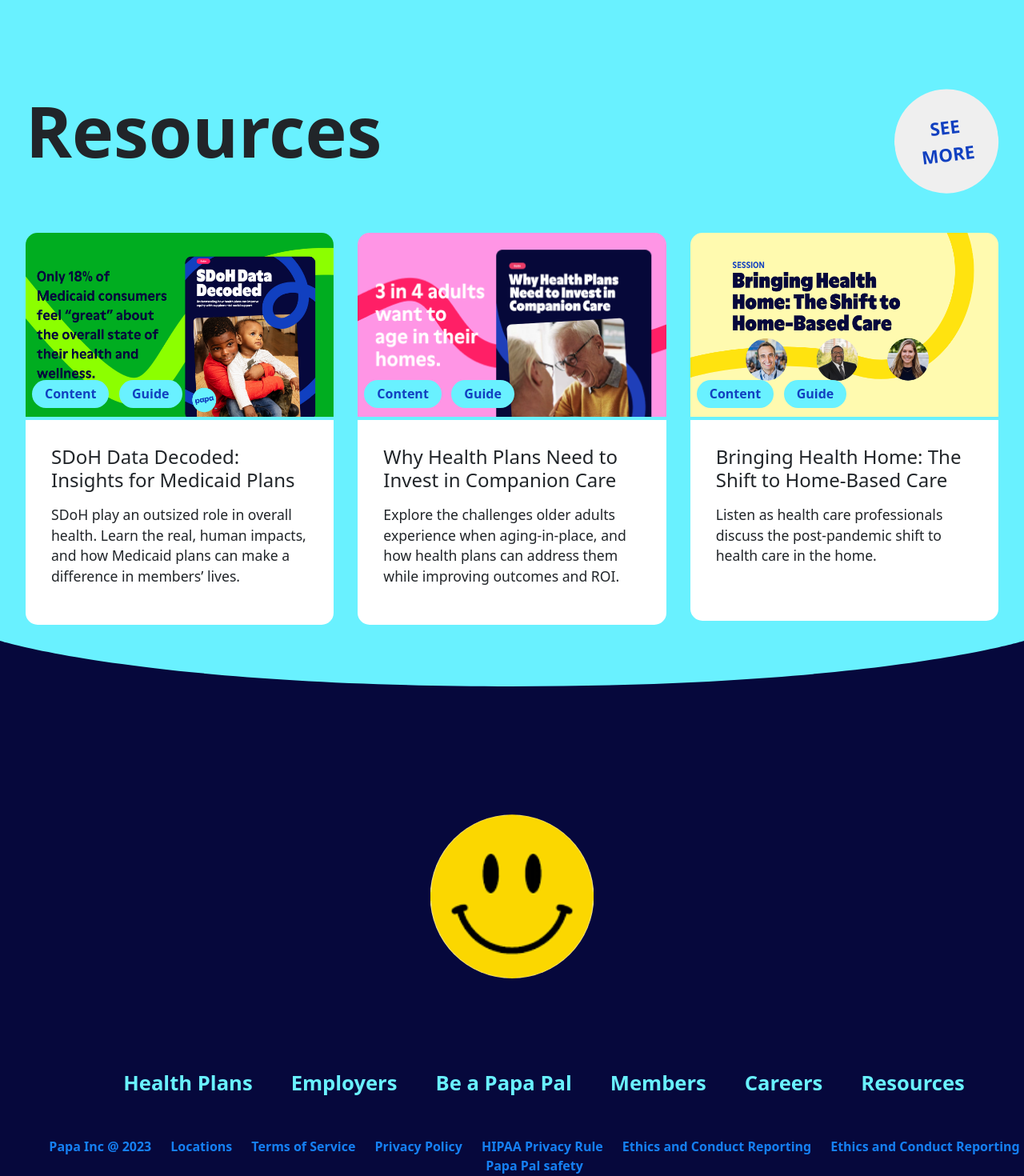
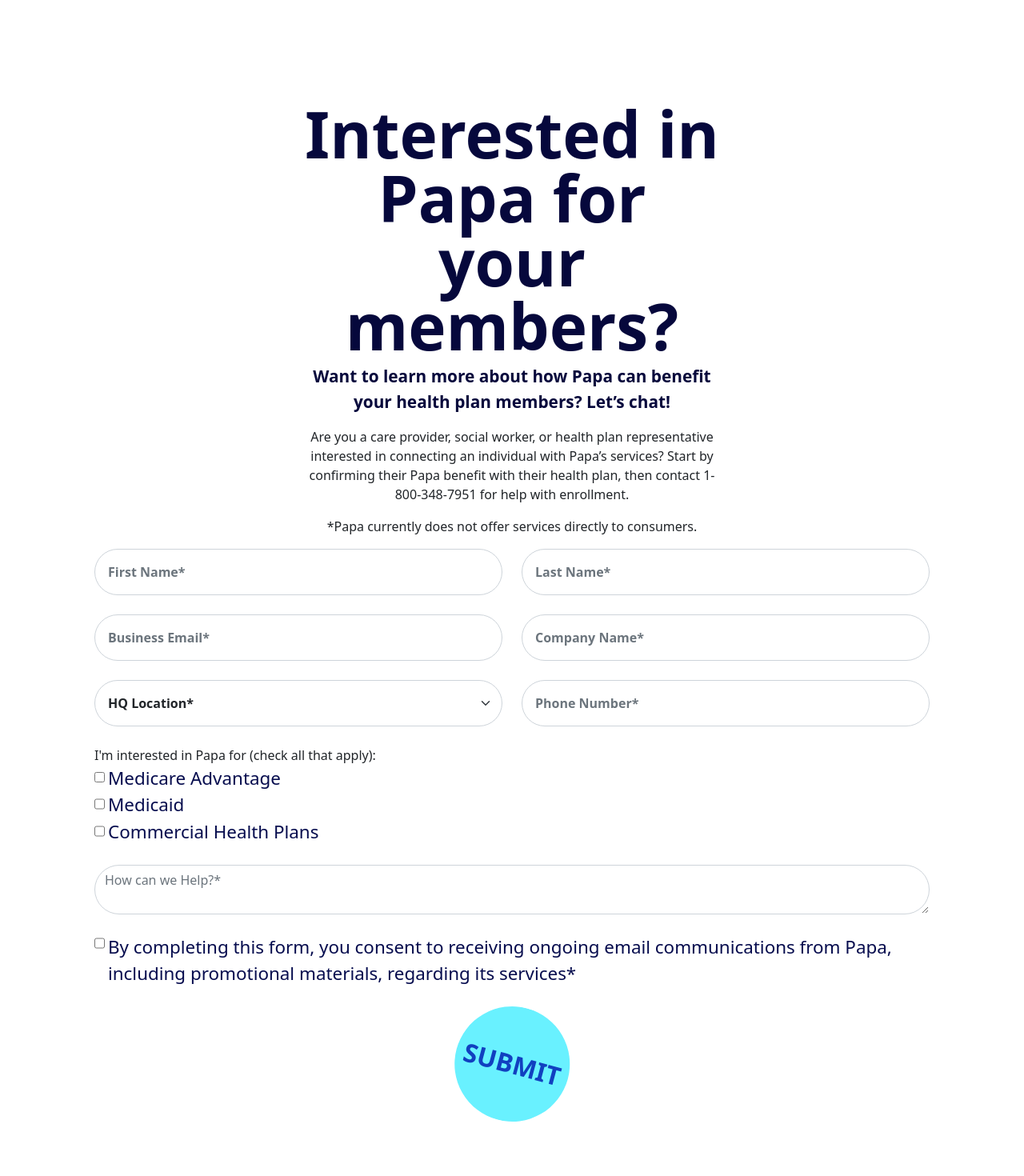
Before and after one commit to Suraj2017-cse/cairo_vision, a React (Create React App) app: page /health-plans in a window 1280 px wide. Shown: the part 6360-7830 px from the top of the page at 80% size. Built offline with nearby package versions, Linux system fonts and the light colour scheme; a web font is replaced by a local one.

Commit message:
add member component

```diff
--- a/src/Component/Article.js
+++ b/src/Component/Article.js
@@ -4,8 +4,6 @@
 const Article = ({article, para, img}) => {
   return (
     <article>
-     {/* <svg aria-hidden="true" viewBox="0 0 1440 64" className="w-full h-[21px] md:h-8 lg:h-12 xl:h-16 block absolute fill-bg top-0 left-0 transform translate-y-[calc(-100%+1px)] overflow-visible" preserveAspectRatio="none"><path d="M0,0S203,64,720,64,1440,0,1440,0V64H0Z" fill="#06083C"></path></svg> */}
-
       <div className="article">
         <div className="how-it-works">
           <div className="how-work">
@@ -30,7 +28,7 @@
           <img src={img} alt="Dad-Daughter-duo" />
         </div>
       </div>
-      <svg aria-hidden="true" viewBox="0 0 1440 64" className="w-full h-[21px] md:h-8 lg:h-12 xl:h-16 block absolute fill-bg top-0 left-0 transform translate-y-[calc(-100%+1px)] overflow-visible" preserveAspectRatio="none"><path d="M0,0S203,64,720,64,1440,0,1440,0V64H0Z" fill="#69F1FF"></path></svg>
+      <svg aria-hidden="true" viewBox="0 0 1440 64" className="w-full h-[21px] md:h-8 lg:h-12 xl:h-16 block absolute fill-bg top-0 left-0 transform translate-y-[calc(-100%+1px)] overflow-visible" preserveAspectRatio="none"><path d="M0,0S203,64,720,64,1440,0,1440,0V64H0Z" fill={img === './Home-HowItWorks-685x1024-1.jpg' ? '#69F1FF' :"#FFFFFF"}></path></svg>
     </article>
   );
 };
--- a/src/Component/HealthPlans.js
+++ b/src/Component/HealthPlans.js
@@ -1,28 +1,46 @@
-import React from 'react'
-import HeaderItem from './HeaderItem'
-import Footer from './Footer'
-import Resources from './Resources'
-import { HomeHealth, ResourceHealthPlans, ArticleHealthPlans, CompanionCareHealthPlans, ProvenData, OurTechData  } from '../Data'
-import Article from './Article';
-import Companion from './Companion'
-import Proven from '../Proven'
-import OurTech from '../OurTech'
+import React from "react";
+import HeaderItem from "./HeaderItem";
+import Footer from "./Footer";
+import Resources from "./Resources";
+import {
+  HomeHealth,
+  ResourceHealthPlans,
+  ArticleHealthPlans,
+  CompanionCareHealthPlans,
+  ProvenData,
+  OurTechData,
+} from "../Data";
+import Article from "./Article";
+import Companion from "./Companion";
+import Proven from "../Proven";
+import OurTech from "../OurTech";
+import Member from "../Member";
 
 const HealthPlans = () => {
   return (
     <>
       <HeaderItem home={HomeHealth} />
       <main>
-  <Companion companionCare={CompanionCareHealthPlans} title='Companion care services' para='We do what technology alone cannot—provide real human connection and support to address loneliness and other social determinants of health.' meetPapa='Website-Health-Plan-Video-1024x459.png' />
+        <Companion
+          companionCare={CompanionCareHealthPlans}
+          title='Companion care services'
+          para='We do what technology alone cannot—provide real human connection and support to address loneliness and other social determinants of health.'
+          meetPapa='Website-Health-Plan-Video-1024x459.png'
+        />
         <Proven provenItem={ProvenData} />
         <OurTech ourTechItem={OurTechData} />
-   <Article  article={ArticleHealthPlans} para="Thousands of Papa Pals are working to lighten the load and brighten the day for members nationwide, in person or remotely. They offer companionship, provide encouragement, remove barriers, and help reduce the complexity of navigating technology and care." img='./HealthPlans_howitworks_683x1024.jpg' />
+        <Article
+          article={ArticleHealthPlans}
+          para='Thousands of Papa Pals are working to lighten the load and brighten the day for members nationwide, in person or remotely. They offer companionship, provide encouragement, remove barriers, and help reduce the complexity of navigating technology and care.'
+          img='./HealthPlans_howitworks_683x1024.jpg'
+        />
+        <Member />
         <Resources resource={ResourceHealthPlans} />
       </main>
 
       <Footer />
     </>
-  )
-}
+  );
+};
 
-export default HealthPlans
+export default HealthPlans;
--- a/src/Component/Resources.css
+++ b/src/Component/Resources.css
@@ -5,7 +5,7 @@
 #resource{
     max-width: 1300px;
     margin: 0 auto;
-    padding-top: 10rem;
+    padding: 8rem 0;
     padding-inline: 2rem;
 }
 
@@ -41,6 +41,7 @@
     margin-top: 3rem;
     display:flex;
     flex-wrap: wrap;
+    gap: 1rem;
     justify-content: space-between;
 }
 
@@ -51,9 +52,8 @@
 
 .single-card{
     flex-basis:calc(33% - 1rem);
-    margin-bottom:20px;
     cursor: pointer;
-    /* height: 180%; */
+
 }
 
 @media only screen and (max-width: 1000px){
@@ -71,7 +71,6 @@
     .resource{
         flex-direction: column;
         text-align: center;
-        /* padding-inline: 2rem; */
     }
 
     .resource h2{
@@ -79,9 +78,6 @@
         margin-bottom: 0.6rem;
     }
 
-    /* .medicaid-plan{
-        min-height: 120%;
-    } */
 }
 
 .single-card img{
@@ -96,9 +92,7 @@
     padding: 0.4rem 1rem;
     background-color: #69f1ff;
     color: #1140c0;
-    /* margin-left: -16rem; */
     position: relative;
-    /* right: 25rem; */
     border-radius: 20px;
     font-weight: bold;
     top: -2.5rem;
@@ -108,9 +102,9 @@
 .medicaid-plan{
     background: #fff;
     width: 100%;
-    min-height: 51%;
+    min-height: 55%;
     padding: 2rem;
-    margin-top: -1.2rem;
+    margin-top: -1.5rem;
     border-bottom-left-radius: 15px;
     border-bottom-right-radius: 15px;
 }
--- /dev/null
+++ b/src/Member.css
@@ -0,0 +1,42 @@
+.padding{
+    padding-top: 8rem;
+    padding-bottom: 8rem;
+}
+
+.fontSize{
+    font-size: 5rem;
+    font-weight: 900;
+    line-height: 1;
+    color: #06083C;
+}
+
+.para1{
+    font-size: 1.3rem;
+    font-weight: 600;
+    color: #06083C;
+
+}
+
+.memberBtn button{
+    clip-path: circle();
+    padding: 3rem;
+    font-size: 2rem;
+    border: none;
+    text-align: center;
+    color: #1140C0;
+    font-weight: bolder;
+    cursor: pointer;
+    background-color: #69F1FF;
+    transform: rotate(15deg);
+    /* transition: 0.6s ease-in-out; */
+}
+
+.memberBtn button:hover{
+    transform: rotate(0deg);
+}
+
+.member-span span{
+    color: #060C4E !important;
+    font-weight: 500;
+    font-size: 1.4rem;
+}
--- /dev/null
+++ b/src/Member.js
@@ -0,0 +1,174 @@
+import React, { useState } from "react";
+import "./Member.css";
+import Validate from "./Validate";
+
+const Member = () => {
+
+  const [error, setError] = useState({});
+  const [formData, setFormData] = useState({
+    fName: "",
+    lName: "",
+    businessEmail: "",
+    company: "",
+    state: "",
+    phone: "",
+    msg: "",
+  });
+//   console.log(formData);
+  const handleChange = (event) => {
+    const newObj = {...formData, [event.target.name]: event.target.value};
+    setFormData(newObj);
+  };
+
+  const handleSubmit = (e) => {
+    e.preventDefault();
+
+    // form Validate
+   setError(Validate(formData));
+
+  }
+
+  return (
+    <section className='bg-white'>
+      <div className='container px-md-5 padding'>
+        <div className='text-md-center w-50 m-auto pt-5'>
+          <h2 className='fontSize fw-bold'>
+            Interested in Papa for your members?
+          </h2>
+          <p className='para1'>
+            Want to learn more about how Papa can benefit your health plan
+            members? Let’s chat!
+          </p>
+          <p>
+            Are you a care provider, social worker, or health plan
+            representative interested in connecting an individual with Papa’s
+            services? Start by confirming their Papa benefit with their health
+            plan, then contact 1-800-348-7951 for help with enrollment.
+          </p>
+          <p>*Papa currently does not offer services directly to consumers.</p>
+        </div>
+        <form className='d-flex flex-column gap-4' onSubmit={handleSubmit}>
+          <div className='row'>
+            <div className='col-md-6'>
+              <input
+                onChange={handleChange}
+                type='text'
+                value={formData.fName}
+                name="fName"
+                className='form-control p-3 fw-bold rounded-5'
+                placeholder='First Name*'
+              />
+              {error.fName && <p className="text-danger fw-bolder">{error.fName}</p>}
+            </div>
+            <div className='col-md-6'>
+              <input
+                onChange={handleChange}
+                type='text'
+                value={formData.lName}
+                name="lName"
+                className='form-control p-3 fw-bold rounded-5'
+                placeholder='Last Name*'
+              />
+              {error.lName && <p className="text-danger fw-bolder">{error.lName}</p>}
+            </div>
+          </div>
+          <div className='row'>
+            <div className='col-md-6'>
+              <input
+                onChange={handleChange}
+                type='text'
+                value={formData.businessEmail}
+                name="businessEmail"
+                className='form-control p-3 fw-bold rounded-5'
+                placeholder='Business Email*'
+              />
+              {error.businessEmail && <p className="text-danger fw-bolder">{error.businessEmail}</p>}
+            </div>
+            <div className='col-md-6'>
+              <input
+                onChange={handleChange}
+                type='text'
+                value={formData.company}
+                name="company"
+                className='form-control p-3 fw-bold rounded-5'
+                placeholder='Company Name*'
+              />
+              {error.company && <p className="text-danger fw-bolder">{error.company}</p>}
+            </div>
+          </div>
+          <div className='row'>
+            <div className='col-md-6'>
+              <select className='form-select rounded-5 fw-bold p-3' onChange={handleChange} name="state">
+                <option value='' selected disabled>HQ Location*</option>
+                <option value='ap'>ap</option>
+                <option value='br'>Br</option>
+                <option value='ch'>Ch</option>
+              </select>
+              {error.state && <p className="text-danger fw-bolder">{error.state}</p>}
+            </div>
+            <div className='col-md-6'>
+              <input
+                onChange={handleChange}
+                type='number'
+                value={formData.phone}
+                name="phone"
+                className='form-control p-3 fw-bold rounded-5'
+                placeholder='Phone Number*'
+              />
+              {error.phone && <p className="text-danger fw-bolder">{error.phone}</p>}
+            </div>
+          </div>
+          <div className='row member-span'>
+            <div className='col-md-6'>
+              <label>I'm interested in Papa for (check all that apply):</label>
+              <div className='d-flex gap-1'>
+                <input type='checkbox' className='form-check' id='' />
+                <span>Medicare Advantage</span>
+              </div>
+              <div className='d-flex gap-1'>
+                <input type='checkbox' className='form-check' id='' />
+                <span>Medicaid</span>
+              </div>
+              <div className='d-flex gap-1'>
+                <input type='checkbox' className='form-check' id='' />
+                <span>Commercial Health Plans</span>
+              </div>
+            </div>
+            <div className='col-md-6'></div>
+          </div>
+          <div className='row'>
+            <div className='col-12'>
+              <textarea
+                name='msg'
+                value={formData.msg}
+                cols='10'
+                rows='2'
+                onChange={handleChange}
+                className='form-control rounded-5'
+                placeholder='How can we Help?*'></textarea>
+              {error.msg && <p className="text-danger fw-bolder">{error.msg}</p>}
+            </div>
+          </div>
+          <div className='row'>
+            <div className='col-12'>
+              <div className='d-flex gap-1 align-items-start member-span'>
+                <input type='checkbox' className='form-check' />
+                <span>
+                  By completing this form, you consent to receiving ongoing
+                  email communications from Papa, including promotional
+                  materials, regarding its services*
+                </span>
+                {error.check && <p className="text-danger fw-bolder">{error.check}</p>}
+              </div>
+            </div>
+          </div>
+          <div className='memberBtn text-center'>
+            <button className='text-uppercase'>Submit</button>
+          </div>
+        </form>
+      </div>
+    </section>
+  );
+};
+
+export default Member;
--- /dev/null
+++ b/src/Validate.js
@@ -0,0 +1,35 @@
+
+const Validate = (formData) => {
+    let error = {}
+    let errorMsg = 'Please complete this required field.';
+
+    if(formData.fName === ''){
+        error.fName = errorMsg
+    }
+    if(formData.lName === ''){
+        error.lName = errorMsg
+    }
+    if(formData.businessEmail === ''){
+        error.businessEmail = errorMsg
+    }
+    if(formData.company === ''){
+        error.company = errorMsg
+    }
+    if(formData.phone === ''){
+        error.phone = errorMsg
+    }
+    if(formData.msg === ''){
+        error.msg =  errorMsg
+    }
+    if(formData.msg === ''){
+        error.msg =  errorMsg
+    }
+    if(formData.state === ''){
+        error.state =  errorMsg
+    }
+
+
+  return error;
+}
+
+export default Validate
```
Lines whose indentation alone changed are shown as unchanged.
